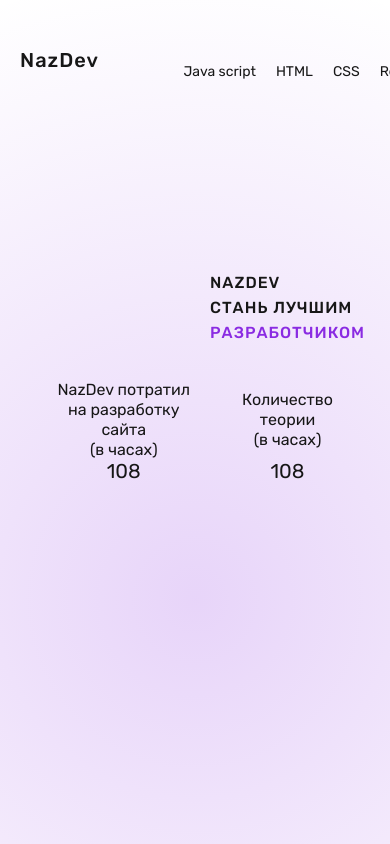
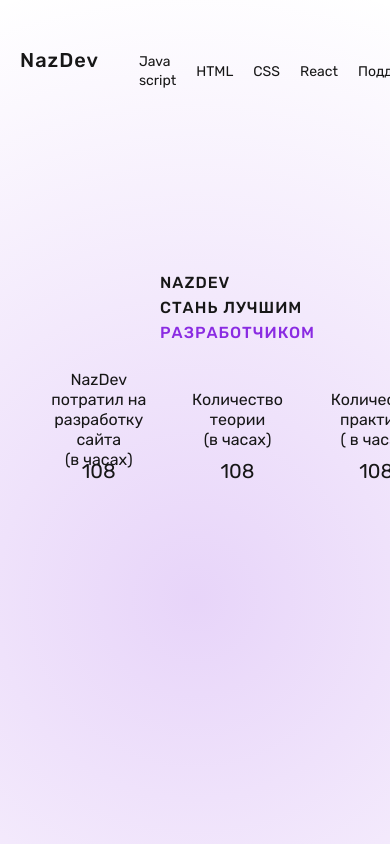
Before and after one commit to DiabloSabrith/NazDev-444, a Next.js app: page / in a window 390 px wide. Shown: the top 844 px of the page. Built offline with nearby package versions, Linux system fonts and the light colour scheme.

Commit message:
adaptiv-120

```diff
--- a/src/app/page.module.scss
+++ b/src/app/page.module.scss
@@ -56,7 +56,7 @@
 //TODO
 @media (max-width: 475px) {
   .container{
-    width: 575px;
+    width: 475px;
     background-color: transparent;
 
     .h1{
```
